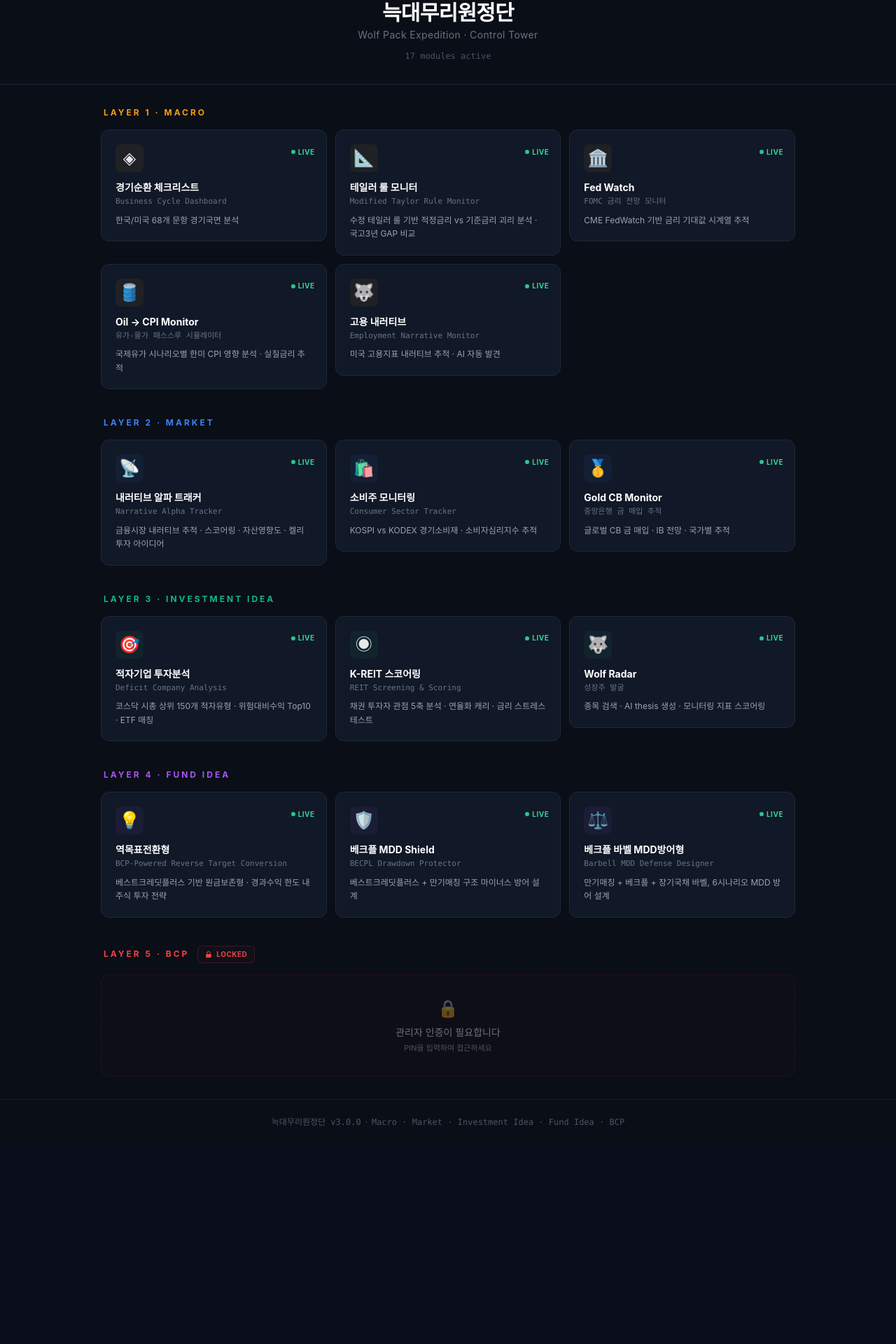
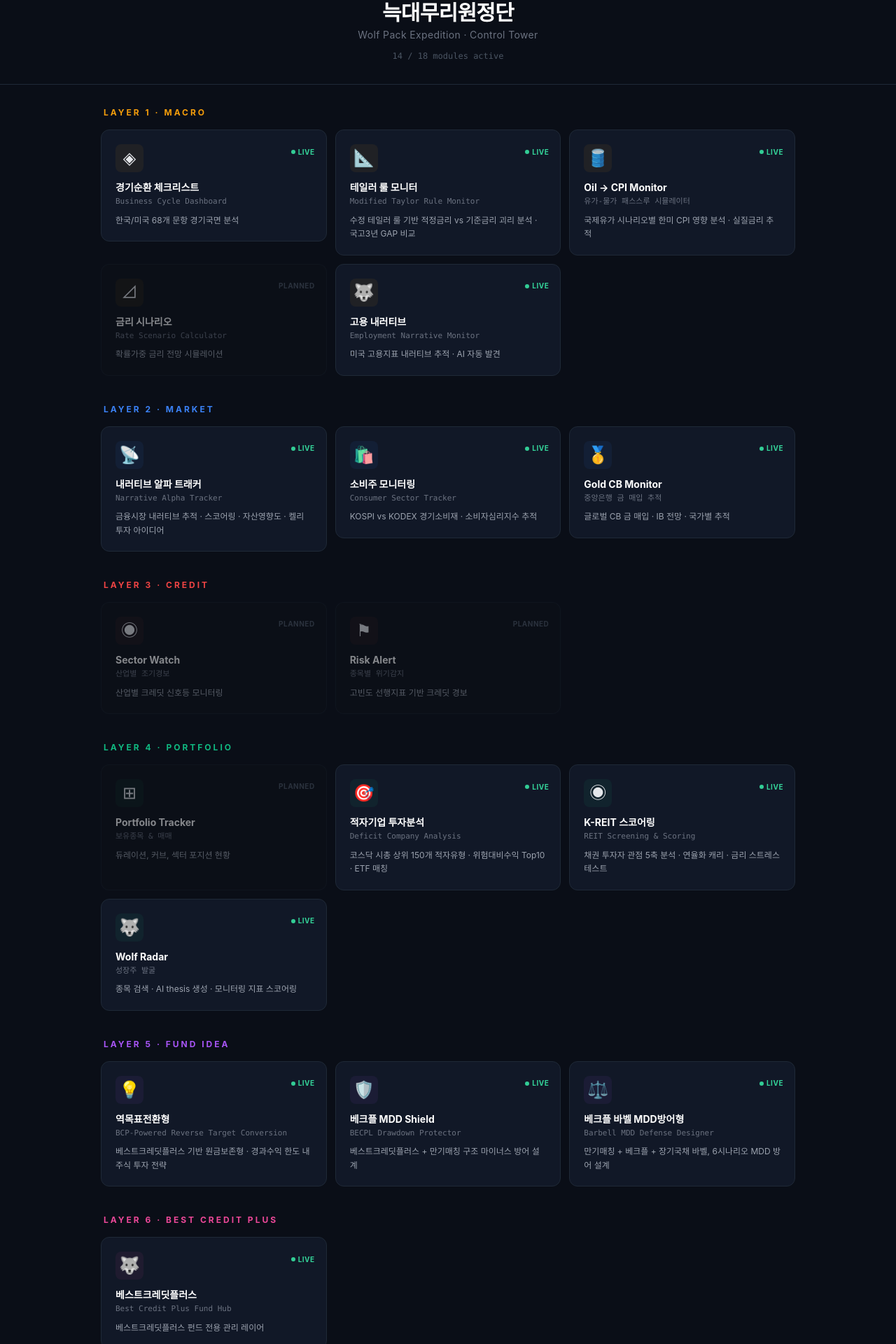
Before and after one commit to mib7514/wolfpack, a Next.js app: page / in a window 1280 px wide. Shown: the part 124-2044 px from the top of the page at 70% size. Before the commit the page ends 1759 px from the top, so only its background shows below. Built offline with nearby package versions, Linux system fonts and the light colour scheme.

Commit message:
Update page.js

```diff
--- a/app/page.js
+++ b/app/page.js
@@ -1,6 +1,5 @@
 "use client";
 
-import { useState } from "react";
 import Link from "next/link";
 
 const MODULES = [
@@ -13,6 +12,7 @@ const MODULES = [
     description: "한국/미국 68개 문항 경기국면 분석",
     path: "/modules/business-cycle",
     layer: "macro",
+    status: "live",
   },
   {
     id: "taylor-rule",
@@ -22,15 +22,7 @@ const MODULES = [
     description: "수정 테일러 룰 기반 적정금리 vs 기준금리 괴리 분석 · 국고3년 GAP 비교",
     path: "/taylor-rule",
     layer: "macro",
-  },
-  {
-    id: "fed-watch",
-    name: "Fed Watch",
-    subtitle: "FOMC 금리 전망 모니터",
-    icon: "🏛️",
-    description: "CME FedWatch 기반 금리 기대값 시계열 추적",
-    path: "/modules/fed-watch",
-    layer: "macro",
+    status: "live",
   },
   {
     id: "oil-cpi",
@@ -40,6 +32,17 @@ const MODULES = [
     description: "국제유가 시나리오별 한미 CPI 영향 분석 · 실질금리 추적",
     path: "/modules/oil-cpi",
     layer: "macro",
+    status: "live",
+  },
+  {
+    id: "rate-scenario",
+    name: "금리 시나리오",
+    subtitle: "Rate Scenario Calculator",
+    icon: "⊿",
+    description: "확률가중 금리 전망 시뮬레이션",
+    path: "/modules/rate-scenario",
+    layer: "macro",
+    status: "planned",
   },
   {
     id: "employment-narrative",
@@ -49,6 +52,7 @@ const MODULES = [
     description: "미국 고용지표 내러티브 추적 · AI 자동 발견",
     path: "/modules/employment-narrative",
     layer: "macro",
+    status: "live",
   },
   // ─── Layer 2: MARKET ───
   {
@@ -59,6 +63,7 @@ const MODULES = [
     description: "금융시장 내러티브 추적 · 스코어링 · 자산영향도 · 켈리 투자 아이디어",
     path: "/modules/narrative-tracker",
     layer: "market",
+    status: "live",
   },
   {
     id: "consumer-sector",
@@ -68,6 +73,7 @@ const MODULES = [
     description: "KOSPI vs KODEX 경기소비재 · 소비자심리지수 추적",
     path: "/modules/market",
     layer: "market",
+    status: "live",
   },
   {
     id: "gold-monitor",
@@ -77,8 +83,40 @@ const MODULES = [
     description: "글로벌 CB 금 매입 · IB 전망 · 국가별 추적",
     path: "/modules/gold-monitor",
     layer: "market",
+    status: "live",
   },
-  // ─── Layer 3: INVESTMENT IDEA ───
+  // ─── Layer 3: CREDIT ───
+  {
+    id: "sector-watch",
+    name: "Sector Watch",
+    subtitle: "산업별 조기경보",
+    icon: "◉",
+    description: "산업별 크레딧 신호등 모니터링",
+    path: "/modules/sector-watch",
+    layer: "credit",
+    status: "planned",
+  },
+  {
+    id: "risk-alert",
+    name: "Risk Alert",
+    subtitle: "종목별 위기감지",
+    icon: "⚑",
+    description: "고빈도 선행지표 기반 크레딧 경보",
+    path: "/modules/risk-alert",
+    layer: "credit",
+    status: "planned",
+  },
+  // ─── Layer 4: PORTFOLIO ───
+  {
+    id: "portfolio-tracker",
+    name: "Portfolio Tracker",
+    subtitle: "보유종목 & 매매",
+    icon: "⊞",
+    description: "듀레이션, 커브, 섹터 포지션 현황",
+    path: "/modules/portfolio-tracker",
+    layer: "portfolio",
+    status: "planned",
+  },
   {
     id: "deficit-analysis",
     name: "적자기업 투자분석",
@@ -86,7 +124,8 @@ const MODULES = [
     icon: "🎯",
     description: "코스닥 시총 상위 150개 적자유형 · 위험대비수익 Top10 · ETF 매칭",
     path: "/modules/deficit-analysis",
-    layer: "investment-idea",
+    layer: "portfolio",
+    status: "live",
   },
   {
     id: "reit-scoring",
@@ -95,7 +134,8 @@ const MODULES = [
     icon: "◉",
     description: "채권 투자자 관점 5축 분석 · 연율화 캐리 · 금리 스트레스 테스트",
     path: "/modules/reit-scoring",
-    layer: "investment-idea",
+    layer: "portfolio",
+    status: "live",
   },
   {
     id: "wolf-radar",
@@ -104,9 +144,10 @@ const MODULES = [
     icon: "🐺",
     description: "종목 검색 · AI thesis 생성 · 모니터링 지표 스코어링",
     path: "/modules/radar",
-    layer: "investment-idea",
+    layer: "portfolio",
+    status: "live",
   },
-  // ─── Layer 4: FUND IDEA ───
+  // ─── Layer 5: FUND IDEA ───
   {
     id: "fund-ideas",
     name: "역목표전환형",
@@ -115,6 +156,7 @@ const MODULES = [
     description: "베스트크레딧플러스 기반 원금보존형 · 경과수익 한도 내 주식 투자 전략",
     path: "/modules/fund-ideas",
     layer: "fund-idea",
+    status: "live",
   },
   {
     id: "becpl-shield",
@@ -124,6 +166,7 @@ const MODULES = [
     description: "베스트크레딧플러스 + 만기매칭 구조 마이너스 방어 설계",
     path: "/modules/becpl-shield",
     layer: "fund-idea",
+    status: "live",
   },
   {
     id: "barbell-mdd",
@@ -133,74 +176,33 @@ const MODULES = [
     description: "만기매칭 + 베크플 + 장기국채 바벨, 6시나리오 MDD 방어 설계",
     path: "/modules/barbell-mdd",
     layer: "fund-idea",
+    status: "live",
   },
-  // ─── Layer 5: BCP (PIN-protected) ───
+  // ─── Layer 6: BEST CREDIT PLUS ───
   {
-    id: "alpha-cockpit",
-    name: "Alpha Cockpit",
-    subtitle: "BCP Alpha Architecture · 6 Engines",
-    icon: "🎛️",
-    description: "Market Regime → 6 Alpha Engines → Portfolio Construction OS · 제1원칙 설계",
-    path: "/modules/alpha-cockpit",
+    id: "best-credit-plus",
+    name: "베스트크레딧플러스",
+    subtitle: "Best Credit Plus Fund Hub",
+    icon: "🐺",
+    description: "베스트크레딧플러스 펀드 전용 관리 레이어",
+    path: "/modules/best-credit-plus",
     layer: "bcp",
-  },
-  {
-    id: "regime-detector",
-    name: "Market Regime Detector",
-    subtitle: "9-Regime Matrix · 금리 × 스프레드",
-    icon: "📊",
-    description: "국고3Y + AA- 스프레드 WoW 변화 기반 9개 시장 레짐 판단",
-    path: "/modules/regime-detector",
-    layer: "bcp",
-  },
-  {
-    id: "duration-commander",
-    name: "Duration Commander",
-    subtitle: "Engine ① · Rate Scenario · Kelly Duration",
-    icon: "⊿",
-    description: "확률가중 금리시나리오 · 켈리 듀레이션 포지셔닝 · 내러티브 지표 추적",
-    path: "/modules/rate-scenario",
-    layer: "bcp",
+    status: "live",
   },
 ];
 
 const LAYERS = [
   { id: "macro", label: "Layer 1 · MACRO", color: "#f59e0b" },
   { id: "market", label: "Layer 2 · MARKET", color: "#3b82f6" },
-  { id: "investment-idea", label: "Layer 3 · INVESTMENT IDEA", color: "#10b981" },
-  { id: "fund-idea", label: "Layer 4 · FUND IDEA", color: "#a855f7" },
-  { id: "bcp", label: "Layer 5 · BCP", color: "#ef4444", locked: true },
+  { id: "credit", label: "Layer 3 · CREDIT", color: "#ef4444" },
+  { id: "portfolio", label: "Layer 4 · PORTFOLIO", color: "#10b981" },
+  { id: "fund-idea", label: "Layer 5 · FUND IDEA", color: "#a855f7" },
+  { id: "bcp", label: "Layer 6 · BEST CREDIT PLUS", color: "#ec4899" },
 ];
 
-const BCP_PIN = "7514";
-
 export default function ControlTower() {
-  const moduleCount = MODULES.length;
-  const [bcpUnlocked, setBcpUnlocked] = useState(false);
-  const [pinInput, setPinInput] = useState("");
-  const [pinError, setPinError] = useState(false);
-  const [showPinModal, setShowPinModal] = useState(false);
-
-  const handlePinSubmit = () => {
-    if (pinInput === BCP_PIN) {
-      setBcpUnlocked(true);
-      setShowPinModal(false);
-      setPinInput("");
-      setPinError(false);
-    } else {
-      setPinError(true);
-      setPinInput("");
-    }
-  };
-
-  const handlePinKeyDown = (e) => {
-    if (e.key === "Enter") handlePinSubmit();
-    if (e.key === "Escape") {
-      setShowPinModal(false);
-      setPinInput("");
-      setPinError(false);
-    }
-  };
+  const liveCount = MODULES.filter((m) => m.status === "live").length;
+  const totalCount = MODULES.length;
 
   return (
     <div className="min-h-screen bg-[#0a0e17] text-gray-200">
@@ -221,7 +223,7 @@ export default function ControlTower() {
           Wolf Pack Expedition · Control Tower
         </p>
         <p className="text-xs text-gray-600 mt-3 font-mono">
-          {moduleCount} modules active
+          {liveCount} / {totalCount} modules active
         </p>
       </header>
 
@@ -231,157 +233,30 @@ export default function ControlTower() {
           const layerModules = MODULES.filter((m) => m.layer === layer.id);
           if (layerModules.length === 0) return null;
 
-          const isLocked = layer.locked && !bcpUnlocked;
-
           return (
             <section key={layer.id}>
-              <div className="flex items-center gap-3 mb-4">
               <h2
-                  className="text-xs font-bold tracking-[0.25em] uppercase pl-1"
+                className="text-xs font-bold tracking-[0.25em] uppercase mb-4 pl-1"
                 style={{ color: layer.color }}
               >
                 {layer.label}
               </h2>
-                {layer.locked && !bcpUnlocked && (
-                  <button
-                    onClick={() => {
-                      setShowPinModal(true);
-                      setPinError(false);
-                      setPinInput("");
-                    }}
-                    className="inline-flex items-center gap-1.5 text-[10px] font-bold tracking-wider uppercase px-2.5 py-1 rounded-md border transition-all duration-200 cursor-pointer"
-                    style={{
-                      color: layer.color,
-                      borderColor: `${layer.color}30`,
-                      backgroundColor: `${layer.color}08`,
-                    }}
-                    onMouseEnter={(e) => {
-                      e.currentTarget.style.borderColor = `${layer.color}60`;
-                      e.currentTarget.style.backgroundColor = `${layer.color}15`;
-                    }}
-                    onMouseLeave={(e) => {
-                      e.currentTarget.style.borderColor = `${layer.color}30`;
-                      e.currentTarget.style.backgroundColor = `${layer.color}08`;
-                    }}
-                  >
-                    <svg width="10" height="10" viewBox="0 0 16 16" fill="currentColor">
-                      <path d="M8 1a4 4 0 0 0-4 4v3H3a1 1 0 0 0-1 1v6a1 1 0 0 0 1 1h10a1 1 0 0 0 1-1V9a1 1 0 0 0-1-1h-1V5a4 4 0 0 0-4-4zm-2.5 4a2.5 2.5 0 1 1 5 0v3h-5V5z"/>
-                    </svg>
-                    LOCKED
-                  </button>
-                )}
-                {layer.locked && bcpUnlocked && (
-                  <span className="inline-flex items-center gap-1 text-[10px] font-bold tracking-wider uppercase text-emerald-400 bg-emerald-400/10 px-2 py-0.5 rounded">
-                    <svg width="10" height="10" viewBox="0 0 16 16" fill="currentColor">
-                      <path d="M11.5 1a3.5 3.5 0 0 0-3.5 3.5V8H3a1 1 0 0 0-1 1v6a1 1 0 0 0 1 1h10a1 1 0 0 0 1-1V9a1 1 0 0 0-1-1H9.5V4.5a2 2 0 1 1 4 0V8H15V4.5A3.5 3.5 0 0 0 11.5 1z"/>
-                    </svg>
-                    UNLOCKED
-                  </span>
-                )}
-              </div>
-
-              {isLocked ? (
-                <div
-                  className="rounded-xl border border-dashed p-8 text-center cursor-pointer transition-all duration-200"
-                  style={{
-                    borderColor: `${layer.color}20`,
-                    backgroundColor: `${layer.color}05`,
-                  }}
-                  onClick={() => {
-                    setShowPinModal(true);
-                    setPinError(false);
-                    setPinInput("");
-                  }}
-                  onMouseEnter={(e) => {
-                    e.currentTarget.style.borderColor = `${layer.color}40`;
-                    e.currentTarget.style.backgroundColor = `${layer.color}08`;
-                  }}
-                  onMouseLeave={(e) => {
-                    e.currentTarget.style.borderColor = `${layer.color}20`;
-                    e.currentTarget.style.backgroundColor = `${layer.color}05`;
-                  }}
-                >
-                  <div className="text-2xl mb-2 opacity-40">🔒</div>
-                  <p className="text-sm text-gray-500">관리자 인증이 필요합니다</p>
-                  <p className="text-[11px] text-gray-600 mt-1">PIN을 입력하여 접근하세요</p>
-                </div>
-              ) : (
               <div className="grid grid-cols-1 sm:grid-cols-2 lg:grid-cols-3 gap-3">
                 {layerModules.map((mod) => (
                   <ModuleCard key={mod.id} module={mod} layerColor={layer.color} />
                 ))}
               </div>
-              )}
             </section>
           );
         })}
       </main>
 
-      {/* PIN Modal */}
-      {showPinModal && (
-        <div
-          className="fixed inset-0 z-50 flex items-center justify-center"
-          style={{ backgroundColor: "rgba(0,0,0,0.7)", backdropFilter: "blur(4px)" }}
-          onClick={(e) => {
-            if (e.target === e.currentTarget) {
-              setShowPinModal(false);
-              setPinInput("");
-              setPinError(false);
-            }
-          }}
-        >
-          <div className="bg-[#111827] border border-gray-700 rounded-2xl p-8 w-80 shadow-2xl">
-            <div className="text-center mb-6">
-              <div className="text-3xl mb-3">🔐</div>
-              <h3 className="text-lg font-extrabold text-white">BCP Access</h3>
-              <p className="text-xs text-gray-500 mt-1">관리자 PIN을 입력하세요</p>
-            </div>
-
-            <div className="space-y-4">
-              <input
-                type="password"
-                inputMode="numeric"
-                maxLength={8}
-                value={pinInput}
-                onChange={(e) => {
-                  setPinInput(e.target.value);
-                  setPinError(false);
-                }}
-                onKeyDown={handlePinKeyDown}
-                placeholder="PIN"
-                autoFocus
-                className="w-full px-4 py-3 rounded-xl text-center text-lg font-mono tracking-[0.5em] bg-[#0a0e17] border outline-none transition-all duration-200"
-                style={{
-                  borderColor: pinError ? "rgba(239,68,68,0.6)" : "rgba(55,65,81,1)",
-                  color: pinError ? "#f87171" : "white",
-                }}
-                onFocus={(e) => {
-                  if (!pinError) e.target.style.borderColor = "rgba(239,68,68,0.4)";
-                }}
-                onBlur={(e) => {
-                  if (!pinError) e.target.style.borderColor = "rgba(55,65,81,1)";
-                }}
-              />
-              {pinError && (
-                <p className="text-xs text-red-400 text-center">잘못된 PIN입니다</p>
-              )}
-              <button
-                onClick={handlePinSubmit}
-                className="w-full py-3 rounded-xl text-sm font-bold tracking-wider uppercase transition-all duration-200 bg-red-500/20 text-red-400 border border-red-500/30 hover:bg-red-500/30 hover:border-red-500/50"
-              >
-                Unlock
-              </button>
-            </div>
-          </div>
-        </div>
-      )}
-
       {/* Footer */}
       <footer className="border-t border-gray-800/50 py-6 text-center">
         <p className="text-xs text-gray-600 font-mono">
-          늑대무리원정단 v3.0.0
+          늑대무리원정단 v2.1.0
           <span className="text-gray-700 mx-1">·</span>
-          Macro · Market · Investment Idea · Fund Idea · BCP
+          Macro · Market · Credit · Portfolio · Fund Idea · BCP
         </p>
       </footer>
     </div>
@@ -389,15 +264,31 @@ export default function ControlTower() {
 }
 
 function ModuleCard({ module, layerColor }) {
-  return (
-    <Link href={module.path}>
-      <div className="relative group rounded-xl border p-5 transition-all duration-200 border-gray-800 bg-[#111827] hover:border-gray-700 hover:bg-[#151e2e] cursor-pointer">
+  const isLive = module.status === "live";
+
+  const card = (
+    <div
+      className={`
+        relative group rounded-xl border p-5 transition-all duration-200
+        ${
+          isLive
+            ? "border-gray-800 bg-[#111827] hover:border-gray-700 hover:bg-[#151e2e] cursor-pointer"
+            : "border-gray-800/50 bg-[#0d1117] opacity-50 cursor-default"
+        }
+      `}
+    >
       {/* Status badge */}
       <div className="absolute top-4 right-4">
+        {isLive ? (
           <span className="inline-flex items-center gap-1 text-[10px] font-bold tracking-wider uppercase text-emerald-400">
             <span className="w-1.5 h-1.5 bg-emerald-400 rounded-full animate-pulse" />
             LIVE
           </span>
+        ) : (
+          <span className="text-[10px] font-bold tracking-wider uppercase text-gray-600">
+            PLANNED
+          </span>
+        )}
       </div>
 
       {/* Icon */}
@@ -415,6 +306,11 @@ function ModuleCard({ module, layerColor }) {
       {/* Description */}
       <p className="text-xs text-gray-400 leading-relaxed">{module.description}</p>
     </div>
-    </Link>
   );
+
+  if (isLive) {
+    return <Link href={module.path}>{card}</Link>;
   }
+
+  return card;
+}
```
Lines whose indentation alone changed are shown as unchanged.
